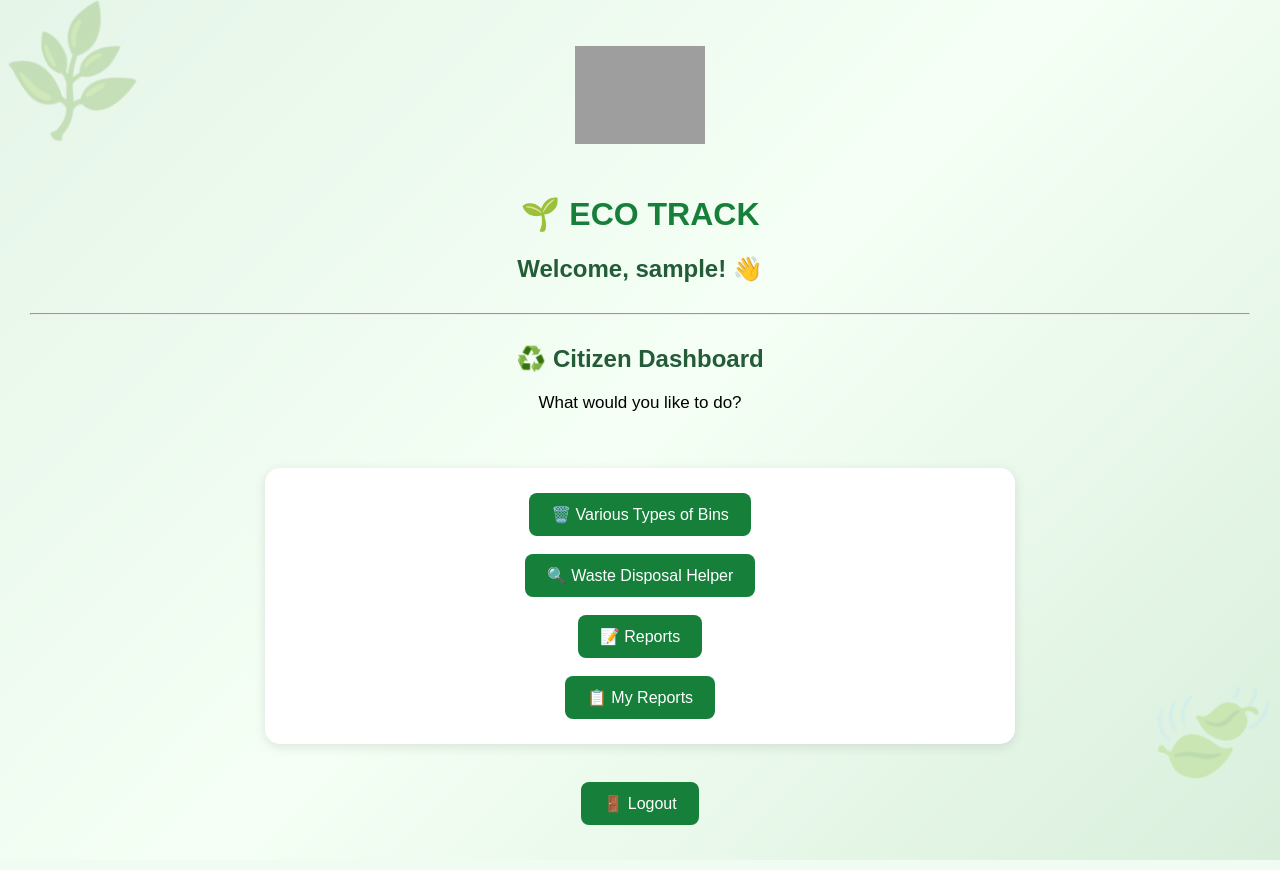
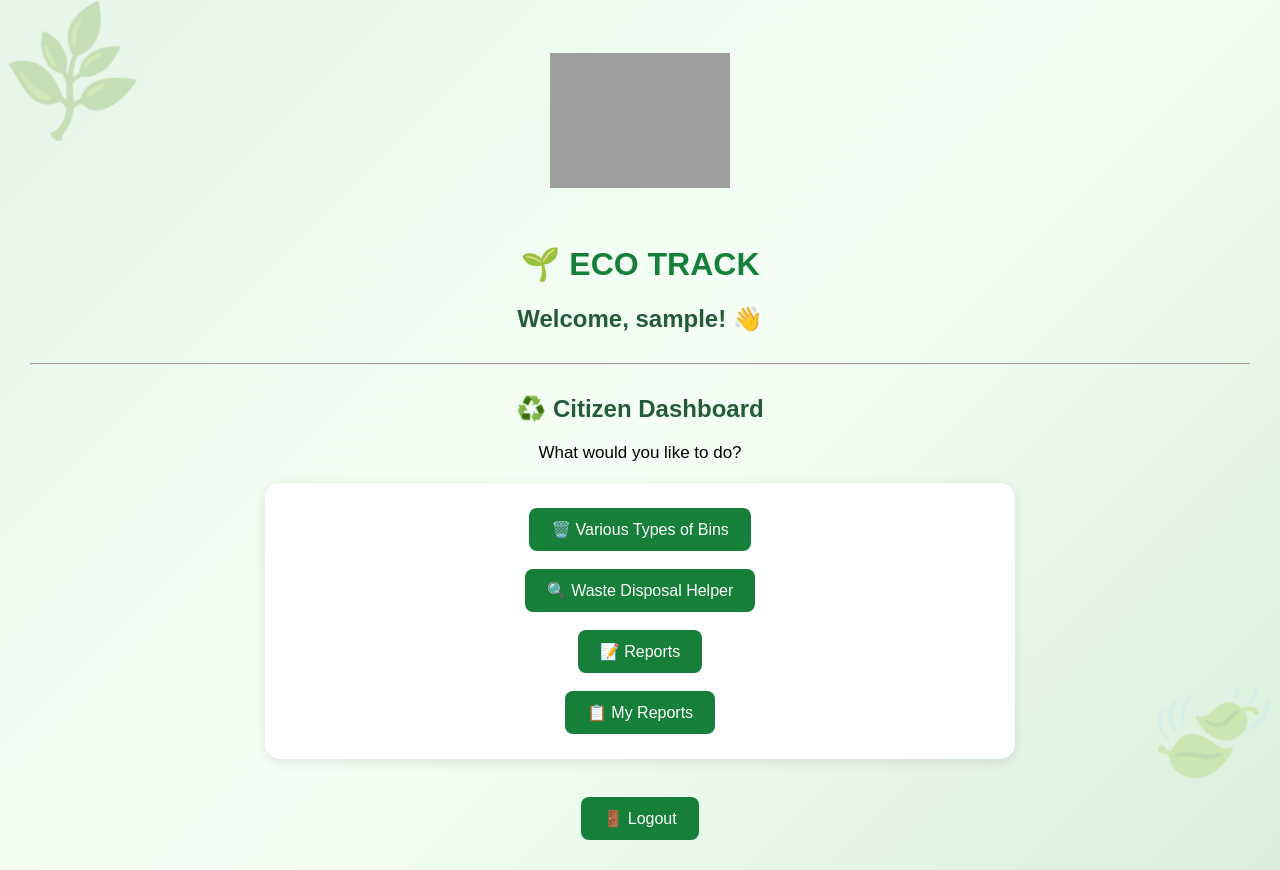
Before and after one commit to ahaliashine08-prog/eco-Track, a Flask app: template templates/home.html in a window 1280 px wide. Run offline with Flask 3, Linux system fonts and the light colour scheme; the template is opened without the code that fills it: most values are stand-ins (such as "Sample title", 1, 10 or a date in 2020); grey boxes are pictures that could not be loaded.

Commit message:
update home.html

```diff
--- a/templates/home.html
+++ b/templates/home.html
@@ -1,16 +1,17 @@
 <!DOCTYPE html>
-<html>
+<html lang="en">
 <head>
+    <meta charset="UTF-8">
+    <meta name="viewport" content="width=device-width, initial-scale=1.0">
     <title>Eco Track - Citizen Dashboard</title>
-    <link rel="stylesheet"
-          href="{{ url_for('static', filename='style.css') }}">
-    <meta name="viewport" content="width=device-width, initial-scale=1.0">
+    <link rel="stylesheet" href="{{ url_for('static', filename='style.css') }}">
 </head>
 <body>
 
     <img src="{{ url_for('static', filename='logo.jpeg') }}"
          alt="Eco Track Logo"
-         class="logo">
+         class="logo"
+         style="width: 180px; height: 180px;">
 
     <h1>🌱 ECO TRACK</h1>
 
@@ -20,8 +21,6 @@
 
     <h2>♻️ Citizen Dashboard</h2>
     <p>What would you like to do?</p>
-
-    <br>
 
     <div class="card">
         <a href="{{ url_for('bins') }}">
```
